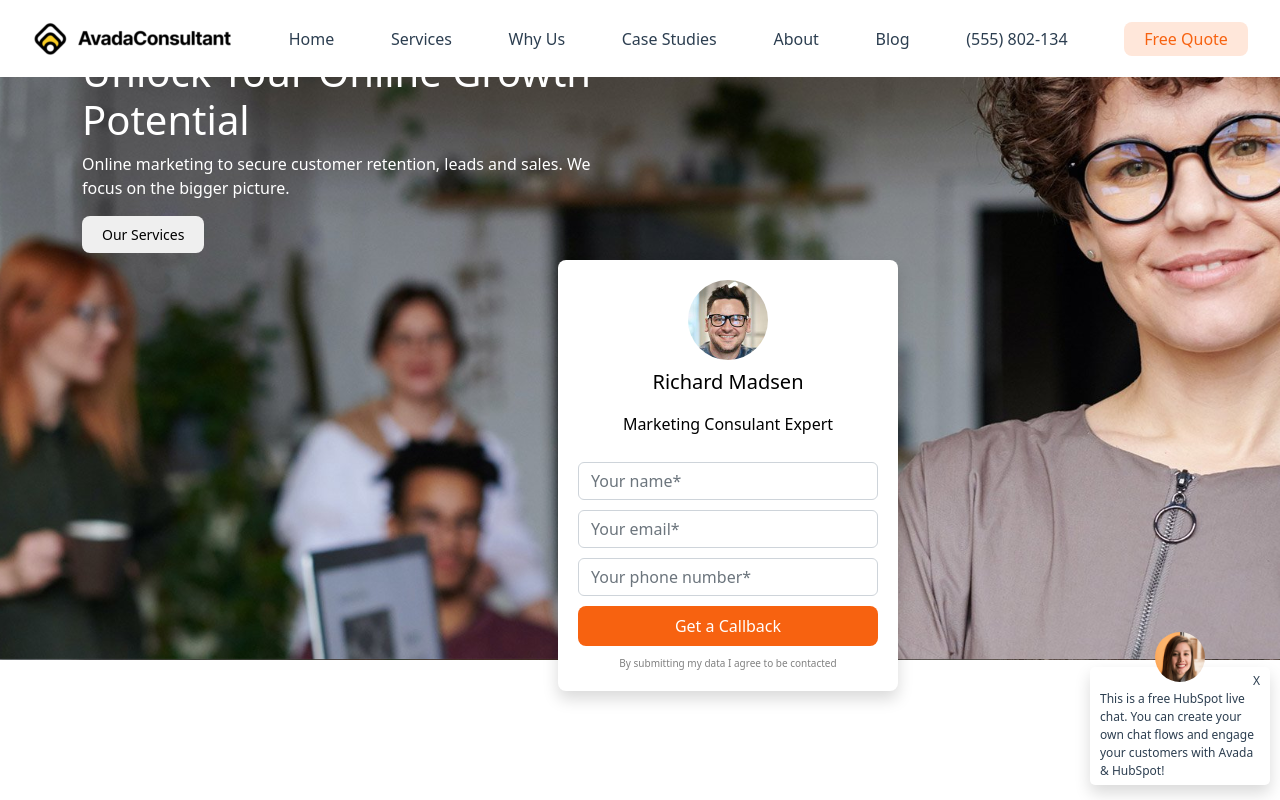
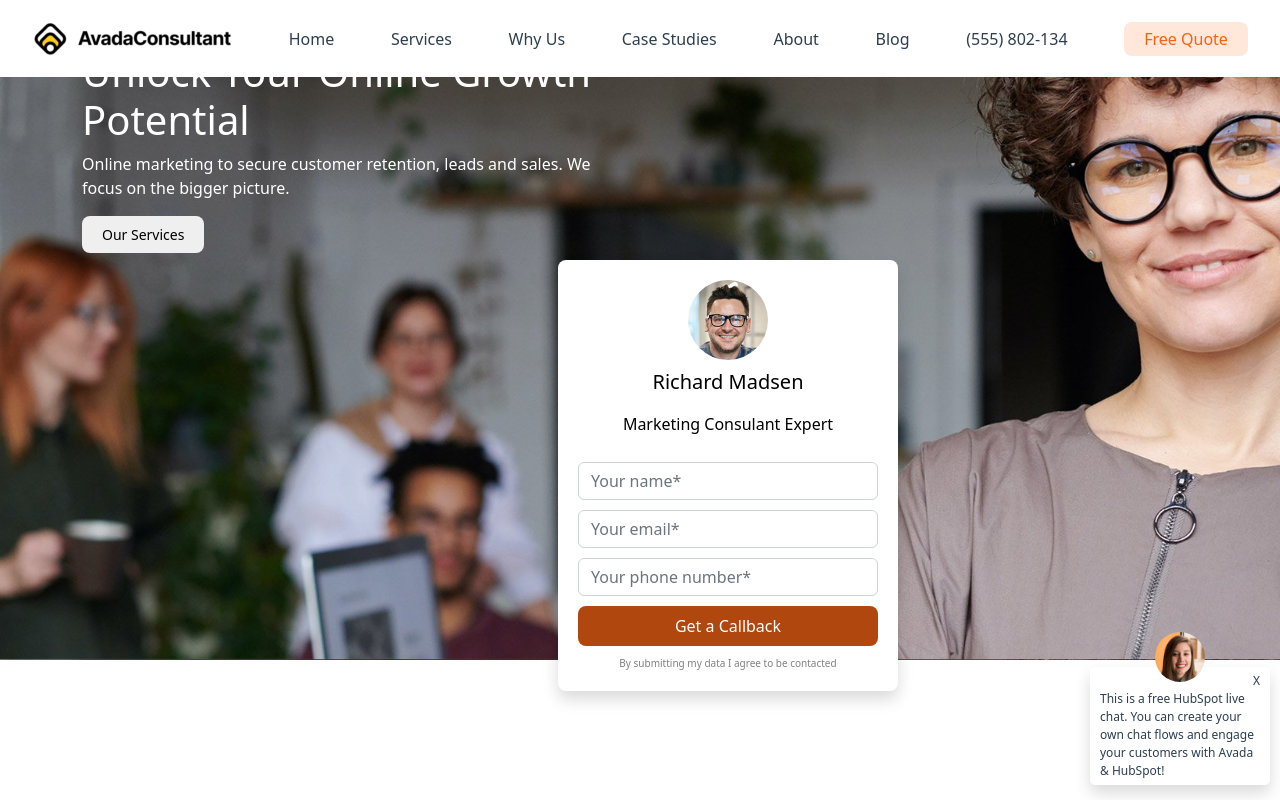
Before and after one commit to Trusimo/proj-html-vuejs, a Vue app: page / in a window 1280 px wide. In both pictures the pointer is over the button 728 px from the left and 626 px from the top of the page. Shown: the top 800 px of the page. Built offline with nearby package versions, Linux system fonts and the light colour scheme.

Commit message:
adds hover on orange buttons

```diff
--- a/src/components/TheJumbotron.vue
+++ b/src/components/TheJumbotron.vue
@@ -124,4 +124,8 @@
     border-radius: 8px;
     padding: 8px 30px;
 }
+
+.btn-orange-variant:hover {
+    background-color: #b0470e;
+}
 </style>
--- a/src/components/TheMain.vue
+++ b/src/components/TheMain.vue
@@ -371,6 +371,10 @@ export default {
     padding: 8px 30px;
 }
 
+.btn-orange-col:hover {
+    background-color: #b0470e;
+}
+
 .bold {
     font-weight: bold;
     font-size: 18px;
```
